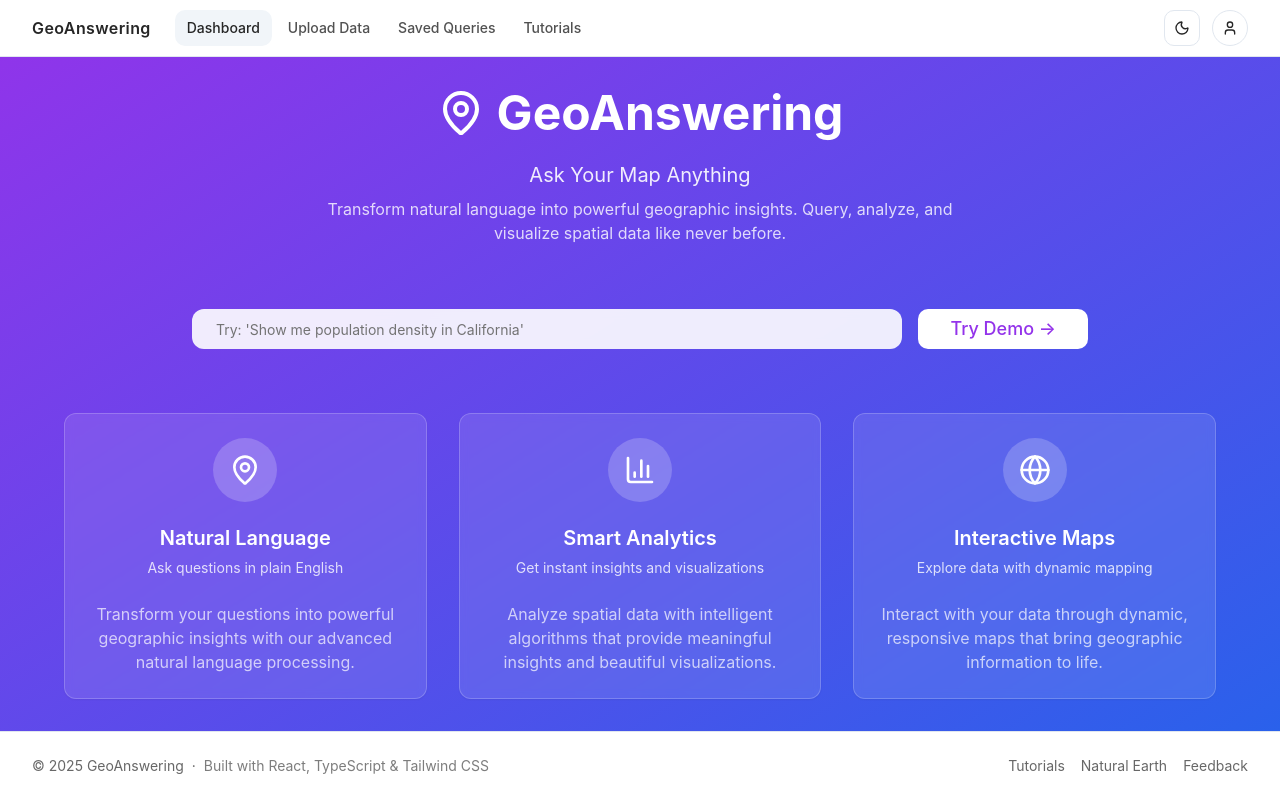
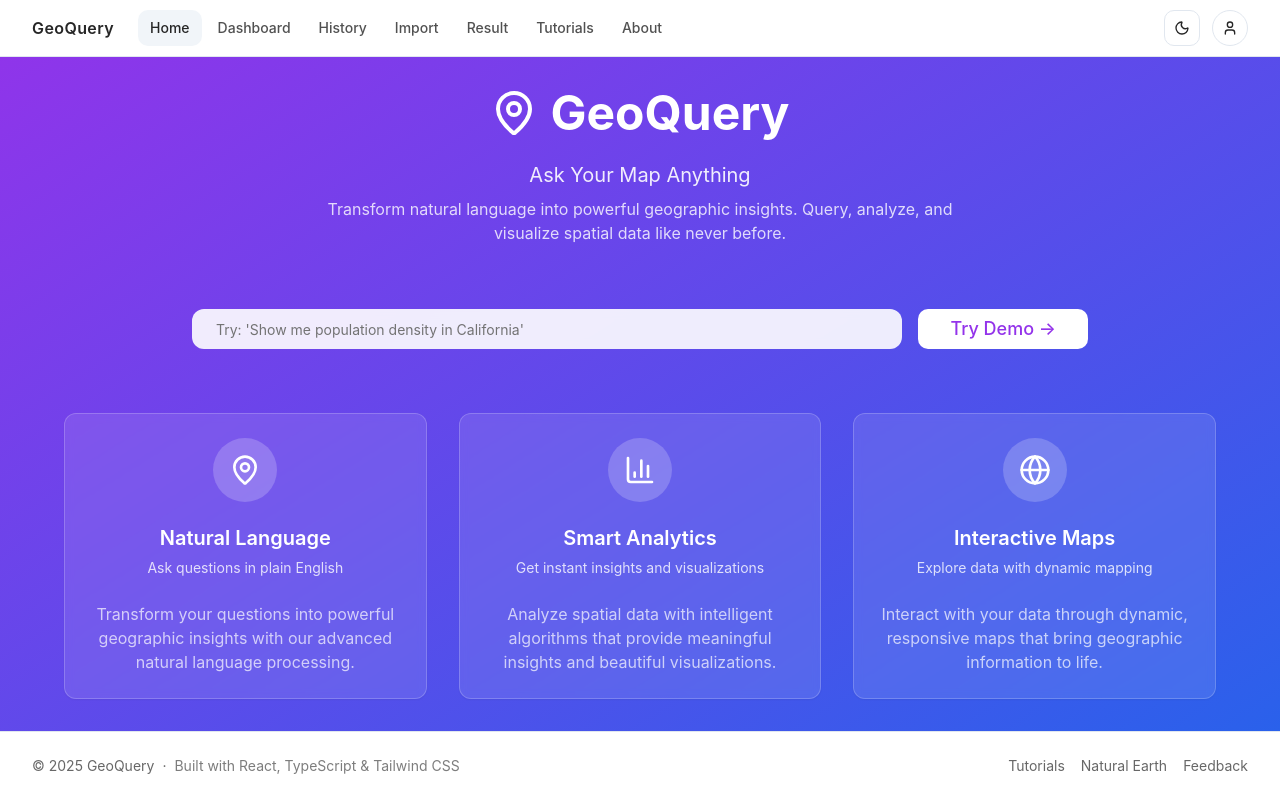
Before and after one commit to HashZard/CITS5206-Capstone, a React (Vite) app in the folder frontend/: page / in a window 1280 px wide. Built offline with nearby package versions, Linux system fonts and the light colour scheme.

Commit message:
feat(ui): update TopNav with GeoQuery brand and new navigation links

```diff
--- a/frontend/src/App.tsx
+++ b/frontend/src/App.tsx
@@ -7,16 +7,19 @@ import TopNav, { TopNavLink } from "@/components/layout/TopNav";
 import Footer from "@/components/layout/Footer";
 
 const links: TopNavLink[] = [
-  { label: "Dashboard" },      // -> /
-  { label: "Upload Data" },    // -> /upload
-  { label: "Saved Queries" },  // -> /history
-  { label: "Tutorials" },      // -> /tutorials
+  { label: "Home" },       // -> /
+  { label: "Dashboard" },  // -> /dashboard
+  { label: "History" },    // -> /history
+  { label: "Import" },     // -> /upload
+  { label: "Result" },     // -> /result
+  { label: "Tutorials" },  // -> /tutorials
+  { label: "About" },      // -> /about
 ];
 
 function App() {
   return (
     <div className="min-h-screen flex flex-col bg-gradient-to-br from-purple-600 to-blue-600">
-      <TopNav brand="GeoAnswering" links={links} />
+      <TopNav brand="GeoQuery" links={links} />
 
       <main className="flex-1 p-8">
         <div className="max-w-6xl mx-auto">
@@ -24,7 +27,7 @@ function App() {
           <div className="text-center mb-16">
             <div className="flex items-center justify-center mb-6">
               <MapPin className="w-12 h-12 text-white mr-3" />
-              <h1 className="text-5xl font-bold text-white">GeoAnswering</h1>
+              <h1 className="text-5xl font-bold text-white">GeoQuery</h1>
             </div>
             <p className="text-xl text-white/90 mb-2">Ask Your Map Anything</p>
             <p className="text-white/80 max-w-2xl mx-auto">
@@ -102,7 +105,7 @@ function App() {
         </div>
       </main>
 
-      <Footer brand="GeoAnswering" />
+      <Footer brand="GeoQuery" />
     </div>
   );
 }
--- a/frontend/src/components/layout/Footer.tsx
+++ b/frontend/src/components/layout/Footer.tsx
@@ -6,7 +6,7 @@ export type FooterProps = {
   year?: number;
 };
 
-export default function Footer({ className = "", brand = "GeoAnswering", year = new Date().getFullYear() }: FooterProps) {
+export default function Footer({ className = "", brand = "GeoQuery", year = new Date().getFullYear() }: FooterProps) {
   return (
     <footer role="contentinfo" className={`border-t border-border bg-background text-foreground/70 ${className}`}>
       <div className="mx-auto max-w-7xl px-4 sm:px-6 lg:px-8 py-6 text-sm flex flex-col gap-3 md:flex-row md:items-center md:justify-between">
--- a/frontend/src/components/layout/TopNav.tsx
+++ b/frontend/src/components/layout/TopNav.tsx
@@ -1,24 +1,38 @@
 import React, { useEffect, useMemo, useState } from "react";
 import { Menu, X, Sun, Moon, User } from "lucide-react";
 
+/** Allowed labels for the top navigation */
 export type TopNavLink = {
-  label: "Dashboard" | "Upload Data" | "Saved Queries" | "Tutorials";
+  label:
+    | "Home"
+    | "Dashboard"
+    | "History"
+    | "Import"
+    | "Result"
+    | "Tutorials"
+    | "About";
   onClick?: () => void;
 };
 
+/** Component props */
 export type TopNavProps = {
   brand?: string;
   links: TopNavLink[];
-  rightArea?: React.ReactNode; // custom right-side area (overrides default Theme+Avatar)
+  rightArea?: React.ReactNode; // optional custom right-side area
 };
 
+/** Label → path mapping used for naive client-side navigation */
 const LABEL_TO_PATH: Record<TopNavLink["label"], string> = {
-  "Dashboard": "/",
-  "Upload Data": "/upload",
-  "Saved Queries": "/history",   // per your request
-  "Tutorials": "/tutorials",
+  Home: "/",
+  Dashboard: "/dashboard", // now distinct from Home
+  History: "/history",
+  Import: "/upload",
+  Result: "/result",
+  Tutorials: "/tutorials",
+  About: "/about",
 };
 
+/** Track current pathname and update on browser navigation */
 function useActivePath() {
   const [path, setPath] = useState<string>(() => window.location.pathname);
   useEffect(() => {
@@ -29,6 +43,7 @@ function useActivePath() {
   return path;
 }
 
+/** Default right area: theme toggle + avatar placeholder */
 function DefaultRightArea() {
   return (
     <div className="flex items-center gap-3">
@@ -38,6 +53,7 @@ function DefaultRightArea() {
   );
 }
 
+/** Accessible theme toggle button that persists user preference */
 function ThemeToggle() {
   const [isDark, setIsDark] = useState<boolean>(() =>
     document.documentElement.classList.contains("dark")
@@ -55,11 +71,8 @@ function ThemeToggle() {
   }, [isDark]);
 
   useEffect(() => {
-    // hydrate from saved preference
     const saved = localStorage.getItem("theme");
-    if (saved === "dark") {
-      setIsDark(true);
-    }
+    if (saved === "dark") setIsDark(true);
   }, []);
 
   return (
@@ -74,6 +87,7 @@ function ThemeToggle() {
   );
 }
 
+/** Simple avatar placeholder button */
 function AvatarPlaceholder() {
   return (
     <button
@@ -86,7 +100,12 @@ function AvatarPlaceholder() {
   );
 }
 
-export default function TopNav({ brand = "GeoAnswering", links, rightArea }: TopNavProps) {
+/** Top navigation with responsive drawer */
+export default function TopNav({
+  brand = "GeoQuery",
+  links,
+  rightArea,
+}: TopNavProps) {
   const activePath = useActivePath();
   const [open, setOpen] = useState(false);
 
@@ -102,9 +121,10 @@ export default function TopNav({ brand = "GeoAnswering", links, rightArea }: Top
   const handleNavigate = (href: string, onClick?: () => void) => {
     if (onClick) {
       onClick();
+      setOpen(false);
       return;
     }
-    // naive client-side navigation (works without react-router)
+    // Naive client-side navigation (works without a router)
     if (window.location.pathname !== href) {
       window.history.pushState({}, "", href);
       window.dispatchEvent(new PopStateEvent("popstate"));
@@ -119,7 +139,7 @@ export default function TopNav({ brand = "GeoAnswering", links, rightArea }: Top
         aria-label="Top Navigation"
         role="navigation"
       >
-        {/* Left: Brand */}
+        {/* Brand */}
         <div className="flex items-center gap-2">
           <a
             href="/"
@@ -133,7 +153,7 @@ export default function TopNav({ brand = "GeoAnswering", links, rightArea }: Top
           </a>
         </div>
 
-        {/* Desktop Links */}
+        {/* Desktop links */}
         <div className="ml-6 hidden md:flex items-center gap-1">
           {items.map(({ label, href, onClick }) => {
             const active = activePath === href;
@@ -155,10 +175,12 @@ export default function TopNav({ brand = "GeoAnswering", links, rightArea }: Top
         {/* Spacer */}
         <div className="flex-1" />
 
-        {/* Right Area */}
-        <div className="hidden md:flex items-center">{rightArea ?? <DefaultRightArea />}</div>
+        {/* Right area */}
+        <div className="hidden md:flex items-center">
+          {rightArea ?? <DefaultRightArea />}
+        </div>
 
-        {/* Mobile Toggle */}
+        {/* Mobile toggle */}
         <button
           type="button"
           className="ml-2 inline-flex md:hidden items-center justify-center h-9 w-9 rounded-md border border-border"
@@ -170,7 +192,7 @@ export default function TopNav({ brand = "GeoAnswering", links, rightArea }: Top
         </button>
       </nav>
 
-      {/* Mobile Drawer */}
+      {/* Mobile drawer */}
       {open && (
         <div className="md:hidden border-t border-border bg-background">
           <div className="px-4 py-3 space-y-1">
```
